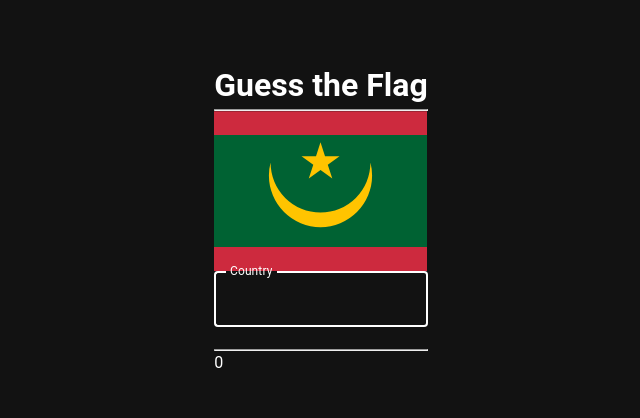
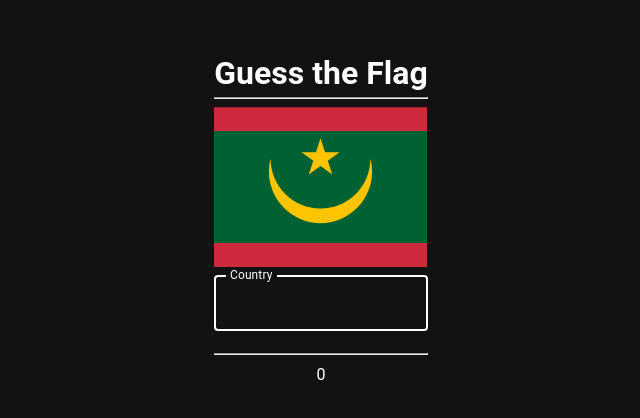
Before and after one commit to Tobael/geography-quiz, a Vue app: page / in a window 1280 px wide. Shown: the part 182-600 px from the top of the page, without its empty margins (319-959 px from the left). Built offline with nearby package versions, Linux system fonts and the light colour scheme.

Commit message:
feat(FlagQuiz): update styles

```diff
--- a/src/components/FlagQuiz.vue
+++ b/src/components/FlagQuiz.vue
@@ -57,5 +57,10 @@ export default {
 
 .score {
   width: 100%;
+  text-align: center;
+}
+
+div {
+  margin-top: 0.5rem;
 }
 </style>
```
